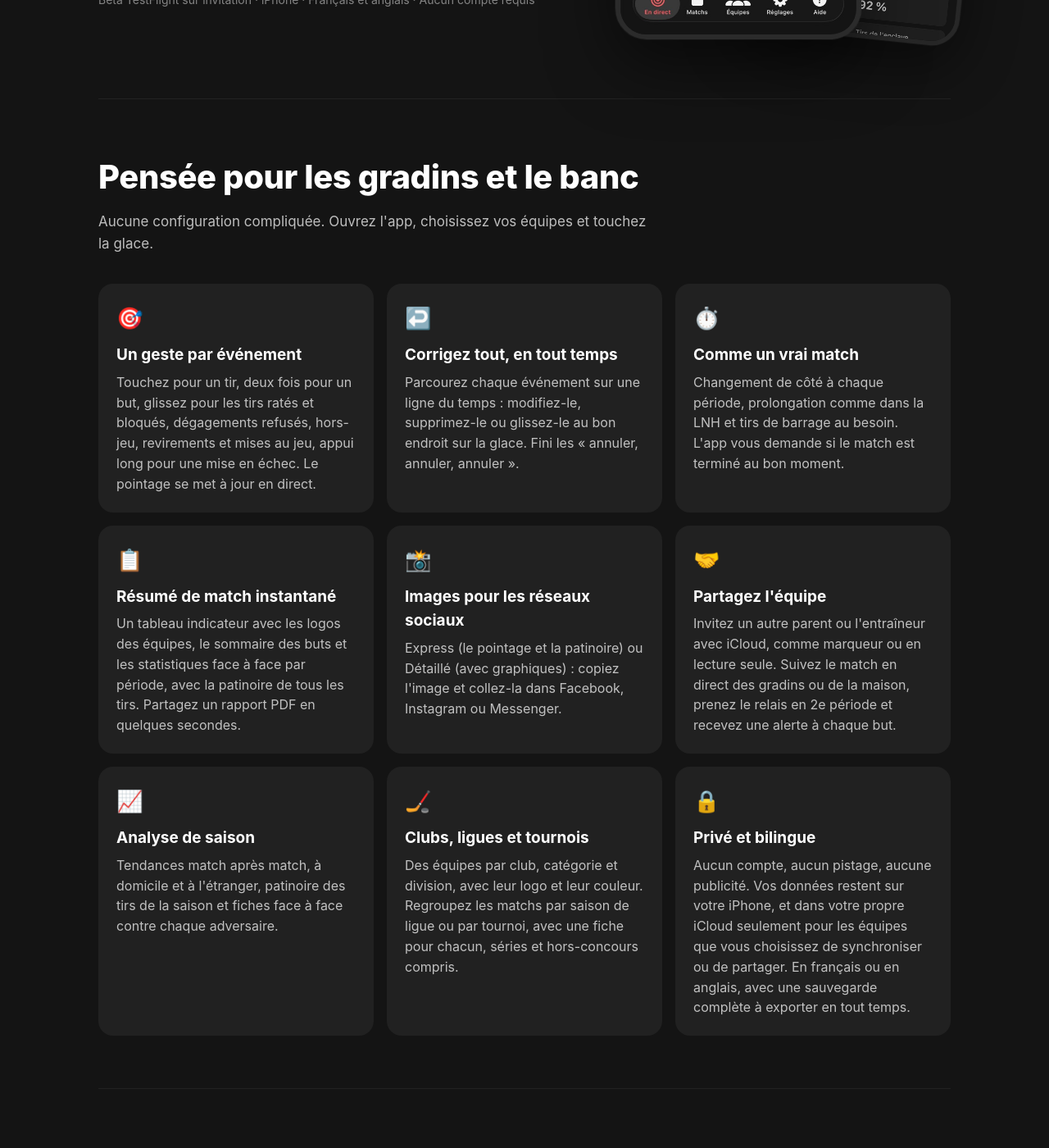
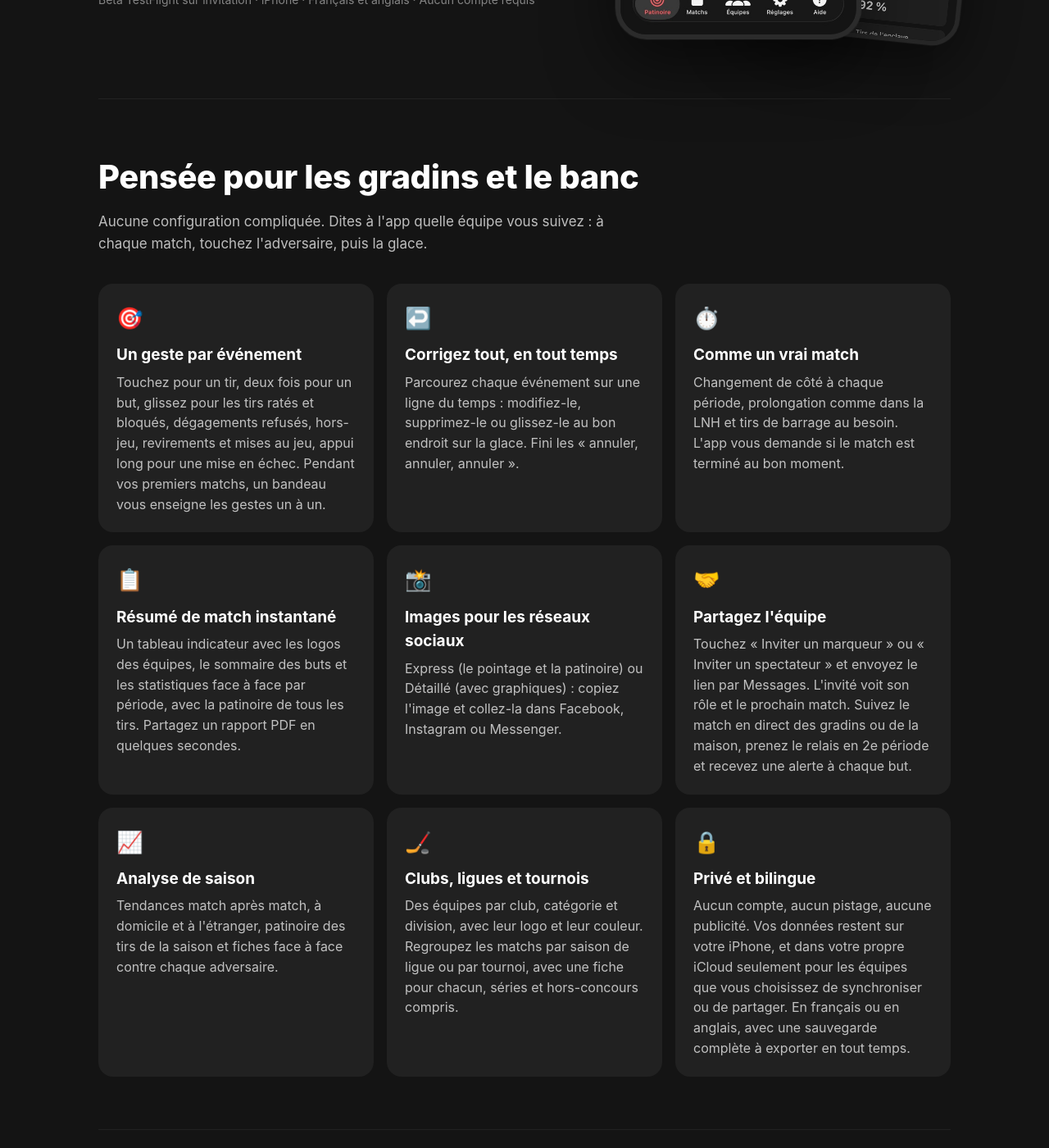
Before and after one commit to tap2track/tap2track.github.io, a Jekyll site: the page fr/index.html, which Jekyll copies as it is, in a window 1280 px wide and 1400 px high, scrolled down 703 px. Shown: the whole window at 82% size. Built offline with Jekyll 4.4.1, drawn with Linux system fonts in a browser that asks for light colours; some of the changed text lies outside the part shown.

Commit message:
Écran Patinoire, nouvelle capture, partage en un toucher, guide des gestes, matchs conservés en version gratuite
Co-Authored-By: Claude Opus 5.5 <noreply@anthropic.com>

```diff
--- a/fr/index.html
+++ b/fr/index.html
@@ -45,20 +45,20 @@
         </div>
         <div class="hero-visual">
           <img class="phone back" src="../assets/screens/fr-season.jpg" alt="Analyse de saison avec la fiche, la séquence et les moyennes par match">
-          <img class="phone front" src="../assets/screens/fr-tracker.jpg" alt="L'écran En direct : une patinoire avec les tirs et les buts des deux équipes">
+          <img class="phone front" src="../assets/screens/fr-tracker.jpg" alt="L'écran Patinoire : les tirs et les buts des deux équipes sur la glace">
         </div>
       </div>
 
       <section>
         <h2>Pensée pour les gradins et le banc</h2>
-        <p class="section-lead">Aucune configuration compliquée. Ouvrez l'app, choisissez vos équipes et touchez la glace.</p>
+        <p class="section-lead">Aucune configuration compliquée. Dites à l'app quelle équipe vous suivez : à chaque match, touchez l'adversaire, puis la glace.</p>
         <div class="features">
-          <div class="feature"><div class="icon" aria-hidden="true">🎯</div><h3>Un geste par événement</h3><p>Touchez pour un tir, deux fois pour un but, glissez pour les tirs ratés et bloqués, dégagements refusés, hors-jeu, revirements et mises au jeu, appui long pour une mise en échec. Le pointage se met à jour en direct.</p></div>
+          <div class="feature"><div class="icon" aria-hidden="true">🎯</div><h3>Un geste par événement</h3><p>Touchez pour un tir, deux fois pour un but, glissez pour les tirs ratés et bloqués, dégagements refusés, hors-jeu, revirements et mises au jeu, appui long pour une mise en échec. Pendant vos premiers matchs, un bandeau vous enseigne les gestes un à un.</p></div>
           <div class="feature"><div class="icon" aria-hidden="true">↩️</div><h3>Corrigez tout, en tout temps</h3><p>Parcourez chaque événement sur une ligne du temps : modifiez-le, supprimez-le ou glissez-le au bon endroit sur la glace. Fini les « annuler, annuler, annuler ».</p></div>
           <div class="feature"><div class="icon" aria-hidden="true">⏱️</div><h3>Comme un vrai match</h3><p>Changement de côté à chaque période, prolongation comme dans la LNH et tirs de barrage au besoin. L'app vous demande si le match est terminé au bon moment.</p></div>
           <div class="feature"><div class="icon" aria-hidden="true">📋</div><h3>Résumé de match instantané</h3><p>Un tableau indicateur avec les logos des équipes, le sommaire des buts et les statistiques face à face par période, avec la patinoire de tous les tirs. Partagez un rapport PDF en quelques secondes.</p></div>
           <div class="feature"><div class="icon" aria-hidden="true">📸</div><h3>Images pour les réseaux sociaux</h3><p>Express (le pointage et la patinoire) ou Détaillé (avec graphiques) : copiez l'image et collez-la dans Facebook, Instagram ou Messenger.</p></div>
-          <div class="feature"><div class="icon" aria-hidden="true">🤝</div><h3>Partagez l'équipe</h3><p>Invitez un autre parent ou l'entraîneur avec iCloud, comme marqueur ou en lecture seule. Suivez le match en direct des gradins ou de la maison, prenez le relais en 2e période et recevez une alerte à chaque but.</p></div>
+          <div class="feature"><div class="icon" aria-hidden="true">🤝</div><h3>Partagez l'équipe</h3><p>Touchez « Inviter un marqueur » ou « Inviter un spectateur » et envoyez le lien par Messages. L'invité voit son rôle et le prochain match. Suivez le match en direct des gradins ou de la maison, prenez le relais en 2e période et recevez une alerte à chaque but.</p></div>
           <div class="feature"><div class="icon" aria-hidden="true">📈</div><h3>Analyse de saison</h3><p>Tendances match après match, à domicile et à l'étranger, patinoire des tirs de la saison et fiches face à face contre chaque adversaire.</p></div>
           <div class="feature"><div class="icon" aria-hidden="true">🏒</div><h3>Clubs, ligues et tournois</h3><p>Des équipes par club, catégorie et division, avec leur logo et leur couleur. Regroupez les matchs par saison de ligue ou par tournoi, avec une fiche pour chacun, séries et hors-concours compris.</p></div>
           <div class="feature"><div class="icon" aria-hidden="true">🔒</div><h3>Privé et bilingue</h3><p>Aucun compte, aucun pistage, aucune publicité. Vos données restent sur votre iPhone, et dans votre propre iCloud seulement pour les équipes que vous choisissez de synchroniser ou de partager. En français ou en anglais, avec une sauvegarde complète à exporter en tout temps.</p></div>
@@ -69,7 +69,7 @@
         <h2>En images</h2>
         <p class="section-lead">Du premier geste à la fin de la saison.</p>
         <div class="gallery">
-          <figure><img class="phone" src="../assets/screens/fr-tracker.jpg" alt="Écran En direct"><figcaption>En direct sur la patinoire</figcaption></figure>
+          <figure><img class="phone" src="../assets/screens/fr-tracker.jpg" alt="Écran Patinoire"><figcaption>En direct sur la patinoire</figcaption></figure>
           <figure><img class="phone" src="../assets/screens/fr-summary.jpg" alt="Résumé du match avec le tableau indicateur, le sommaire des buts et les statistiques"><figcaption>Résumé et statistiques du match</figcaption></figure>
           <figure><img class="phone" src="../assets/screens/fr-social.jpg" alt="Image pour les réseaux sociaux avec le pointage et la patinoire"><figcaption>Une image du match à partager</figcaption></figure>
           <figure><img class="phone" src="../assets/screens/fr-competition.jpg" alt="Une saison de ligue avec sa fiche et ses matchs"><figcaption>Ligues et tournois</figcaption></figure>
@@ -90,7 +90,7 @@
               <li>Résumé du match et statistiques avancées</li>
               <li>2 rapports PDF par mois</li>
               <li>Images pour les réseaux sociaux (« Présenté par T2T Hockey »)</li>
-              <li>Un match à la fois</li>
+              <li>Un match à la fois (les autres restent conservés)</li>
             </ul>
           </div>
           <div class="plan premium">
```
Also changed, not shown: index.html (+5 -5 lines), assets/screens/en-tracker.jpg, assets/screens/fr-tracker.jpg.
